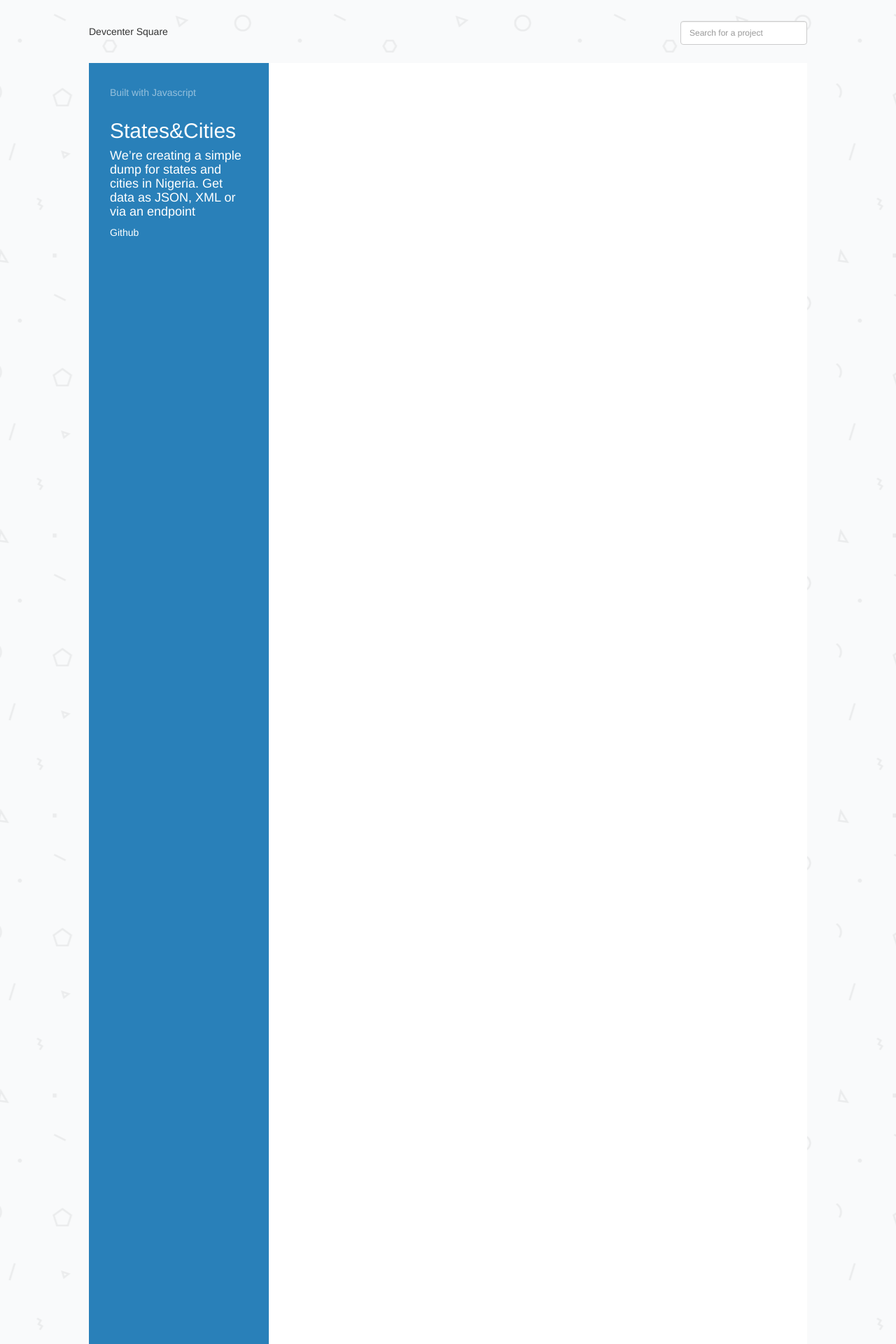
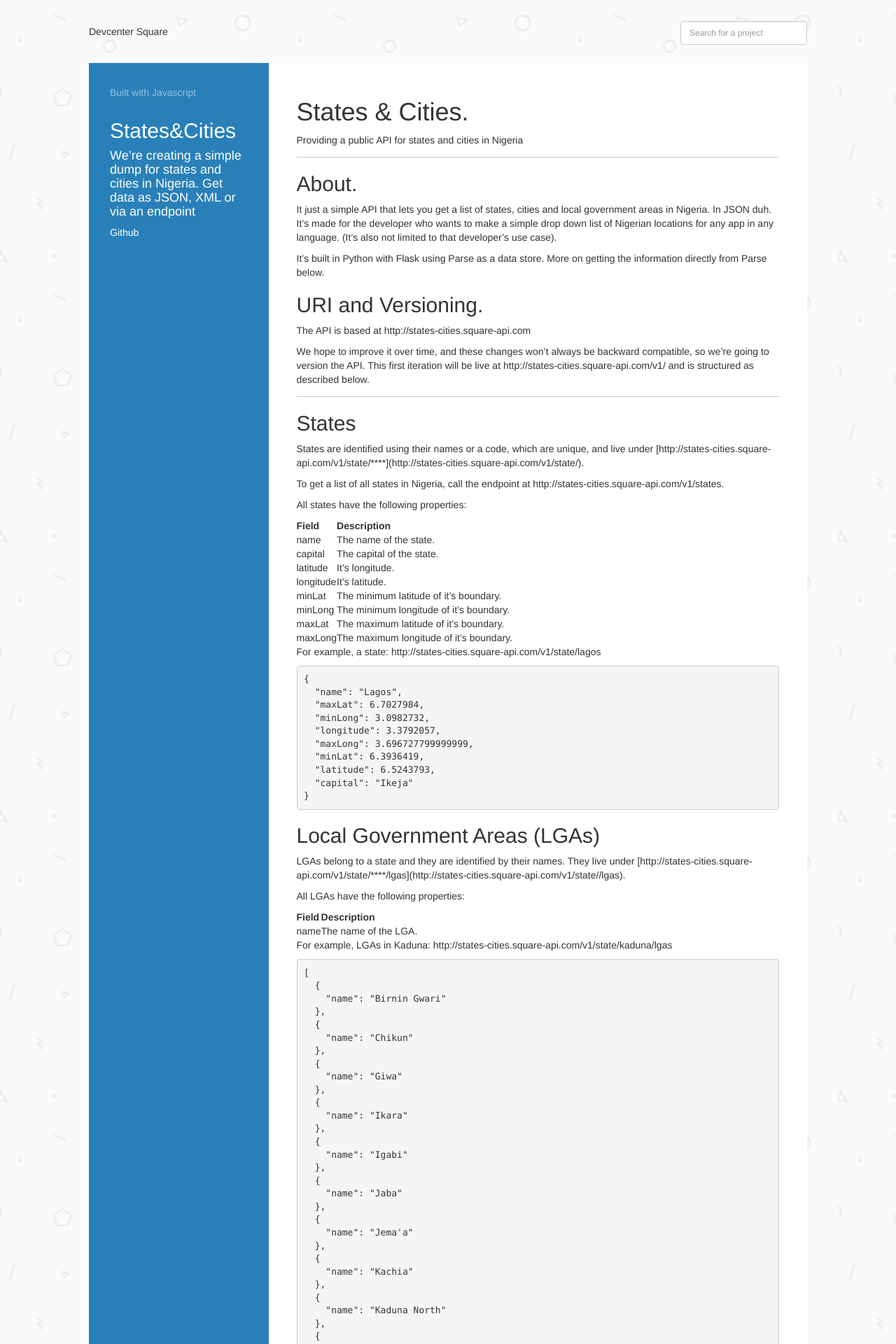
Before and after one commit to devcenter-square/devcenter-square.github.io, a Jekyll site: the page built from _posts/2015-08-20-states-and-cities.markdown, in a window 1280 px wide. Shown: the top 1920 px of the page at 70% size. Built offline with Jekyll 4.4.1, drawn with Linux system fonts in a browser that asks for light colours; some web fonts are replaced; some of the changed text lies outside the part shown.

Commit message:
Added info for the Docs page

````diff
--- a/_posts/2015-08-20-states-and-cities.markdown
+++ b/_posts/2015-08-20-states-and-cities.markdown
@@ -8,3 +8,213 @@ github: "https://github.com/devcenter-square/states-cities"
 completed: true
 color_id: 3
 ---
+
+States & Cities.
+===================
+
+
+Providing a public API for states and cities in Nigeria
+
+
+----------
+
+About.
+-------------
+
+It just a simple API that lets you get a list of states, cities and local government areas in Nigeria. In JSON duh. It's made for the developer who wants to make a simple drop down list of Nigerian locations for any app in any language. (It's also not limited to that developer's use case).
+
+It's built in Python with Flask using Parse as a data store.
+More on getting the information directly from Parse below.
+
+
+URI and Versioning.
+-------------
+
+The API is based at http://states-cities.square-api.com
+
+We hope to improve it over time, and these changes won't always be backward compatible, so we're going to version the API. This first iteration will be live at http://states-cities.square-api.com/v1/ and is structured as described below.
+
+
+----------
+
+
+## States
+
+States are identified using their names or a code, which are unique, and live under [http://states-cities.square-api.com/v1/state/**<state_name_or_code>**](http://states-cities.square-api.com/v1/state/<state_name_or_code>).
+
+To get a list of all states in Nigeria, call the endpoint at http://states-cities.square-api.com/v1/states.
+
+All states have the following properties:
+
+Field | Description
+------|------------
+name | The name of the state.
+capital | The capital of the state.
+latitude | It's longitude.
+longitude | It's latitude.
+minLat | The minimum latitude of it's boundary.
+minLong | The minimum longitude of it's boundary.
+maxLat | The maximum latitude of it's boundary.
+maxLong | The maximum longitude of it's boundary.
+
+
+
+For example, a state: http://states-cities.square-api.com/v1/state/lagos
+
+```json
+{
+  "name": "Lagos",
+  "maxLat": 6.7027984,
+  "minLong": 3.0982732,
+  "longitude": 3.3792057,
+  "maxLong": 3.696727799999999,
+  "minLat": 6.3936419,
+  "latitude": 6.5243793,
+  "capital": "Ikeja"
+}
+```
+
+
+
+## Local Government Areas (LGAs)
+
+LGAs belong to a state and they are identified by their names. They live under [http://states-cities.square-api.com/v1/state/**<state_name_or_code>**/lgas](http://states-cities.square-api.com/v1/state/<state_name_or_code>/lgas).
+
+All LGAs have the following properties:
+
+Field | Description
+------|------------
+name | The name of the LGA.
+
+For example, LGAs in Kaduna: http://states-cities.square-api.com/v1/state/kaduna/lgas
+
+```json
+[
+  {
+    "name": "Birnin Gwari"
+  },
+  {
+    "name": "Chikun"
+  },
+  {
+    "name": "Giwa"
+  },
+  {
+    "name": "Ikara"
+  },
+  {
+    "name": "Igabi"
+  },
+  {
+    "name": "Jaba"
+  },
+  {
+    "name": "Jema'a"
+  },
+  {
+    "name": "Kachia"
+  },
+  {
+    "name": "Kaduna North"
+  },
+  {
+    "name": "Kaduna South"
+  },
+  {
+    "name": "Kagarko"
+  },
+  {
+    "name": "Kajuru"
+  },
+  {
+    "name": "Kaura"
+  },
+  {
+    "name": "Kauru"
+  },
+  {
+    "name": "Kubau"
+  },
+  {
+    "name": "Kudan"
+  },
+  {
+    "name": "Lere"
+  },
+  {
+    "name": "Makarfi"
+  },
+  {
+    "name": "Sabon Gari"
+  },
+  {
+    "name": "Sanga"
+  },
+  {
+    "name": "Soba"
+  },
+  {
+    "name": "Zangon Kataf"
+  },
+  {
+    "name": "Zaria"
+  }
+]
+```
+
+
+
+## Cities
+
+Cities belong to a state and they are identified by their names. They live under [http://states-cities.square-api.com/v1/state/**<state_name_or_code>**/cities](http://states-cities.square-api.com/v1/state/<state_name_or_code>/cities).
+
+All cities have the following properties:
+
+Field | Description
+------|------------
+name | The name of the city.
+
+For example, Cities in Ogun: http://states-cities.square-api.com/v1/state/ogun/cities
+
+```json
+[
+  {
+    "name": "Ijebu Ode"
+  },
+  {
+    "name": "Shagamu"
+  }
+]
+```
+
+
+List of endpoints
+-------------
+
+This is just a summary of all four endpoints you can call.
+- `GET /states` returns a list of all states in Nigeria.
+- `GET /state/<state_name_or_code>` returns one state. You can either pass in the state name i.e `lagos` or the state code i.e `LA`.
+- `GET /state/<state_name_or_code>/lgas` returns a list of LGAs in a state. You can either pass in the state name i.e `lagos` or the state code i.e `LA`.
+- `GET /state/<state_name_or_code>/cities` returns a list of cities in a state. You can either pass in the state name i.e `lagos` or the state code i.e `LA`.
+
+
+Using Parse SDKs
+--------------------
+
+Since this is a Parse backed application, you can skip the API, if say, you're already using Parse in your application or you'd just rather use Parse's SDK than the API.
+
+You can find the parse keys in `/app/__init__.py` and can use them to only read data. Attempting to write anything to our db is a declaration of eternal war with the Knights of Devcenter Square.
+
+There are two classes of concern if you're using any of the Parse SDKs.
+- `State` there are 36 of them...actually, no 37 of them. LOL. Do with them you what you may.
+- `LGA` These are the local government areas. A city is just a local government area with `city = true`.
+
+
+Contributing
+--------------------
+
+We welcome any and all contributions, code cleanups and feature requests.
+
+1. Check for open issues or open a fresh issue to start a discussion around a feature idea or a bug.
+2. Fork the repository on GitHub to start making your changes to the **master** branch (or branch off of it).
+3. Send a pull request and bug the maintainer until it gets merged and published. :).
````
